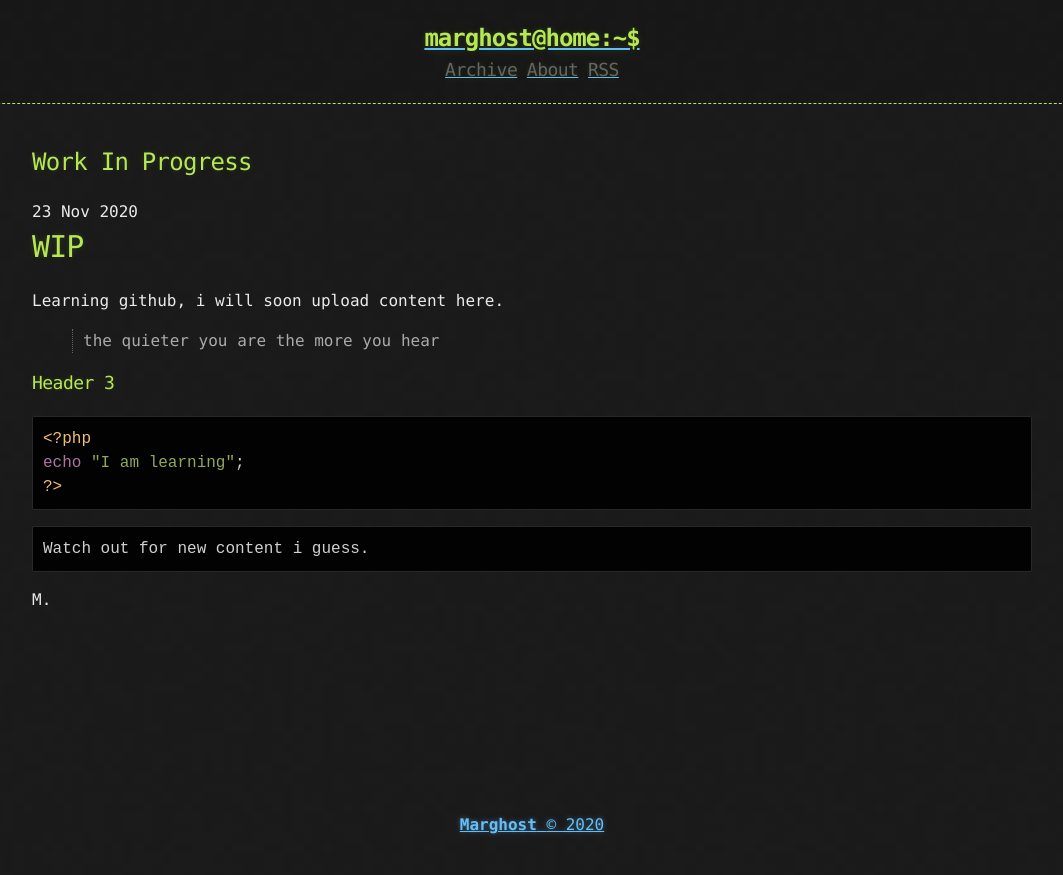
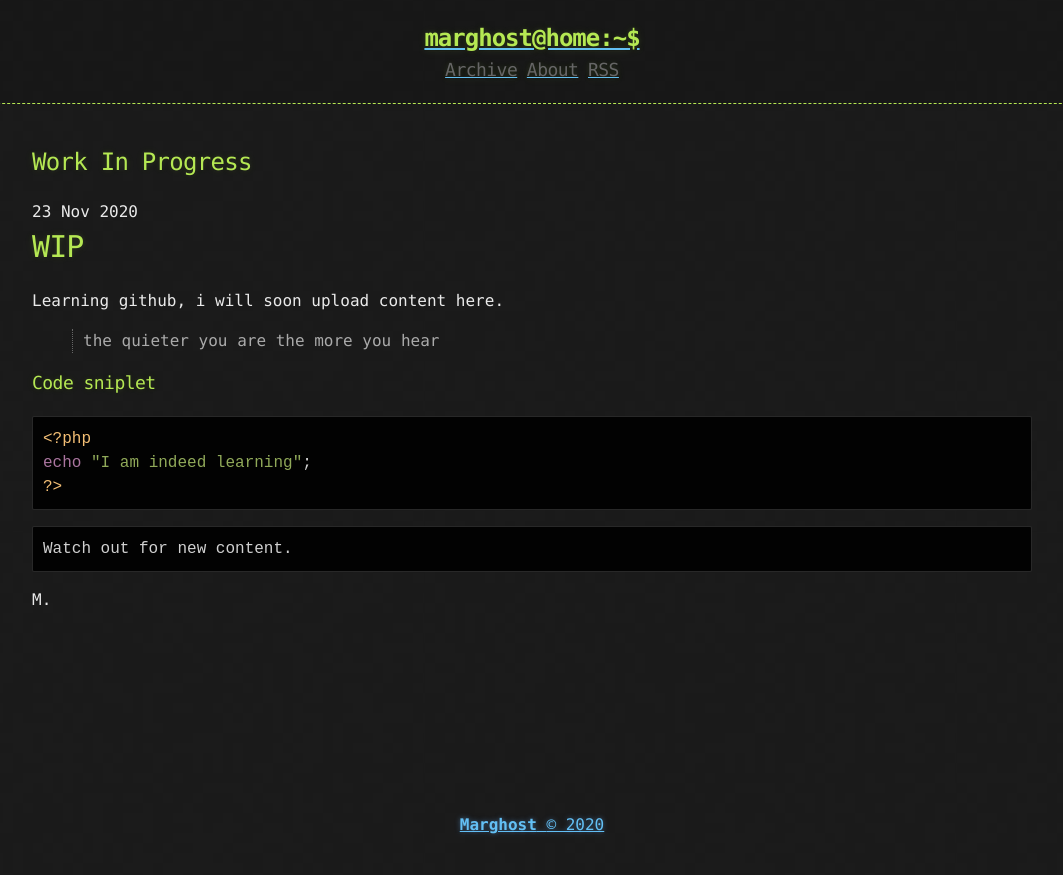
Before and after one commit to marghost/marghost.github.io, a Jekyll site: the page built from _posts/2020-11-23-Work In Progress.md, in a window 1280 px wide. Shown: the top 875 px of the page, without its empty margins (108-1171 px from the left). Built offline with Jekyll 4.4.1, drawn with Linux system fonts in a browser that asks for light colours.

Commit message:
Update 2020-11-23-Work In Progress.md

````diff
--- a/_posts/2020-11-23-Work In Progress.md
+++ b/_posts/2020-11-23-Work In Progress.md
@@ -9,15 +9,15 @@ Learning github, i will soon upload content here.
 
 >the quieter you are the more you hear
 
-### [](#header-3)Header 3
+### [](#header-3)Code sniplet
 
 ```php
 <?php
-echo "I am learning";
+echo "I am indeed learning";
 ?>
 ```
 
 ```
-Watch out for new content i guess.
+Watch out for new content.
 ```
 M.
````
